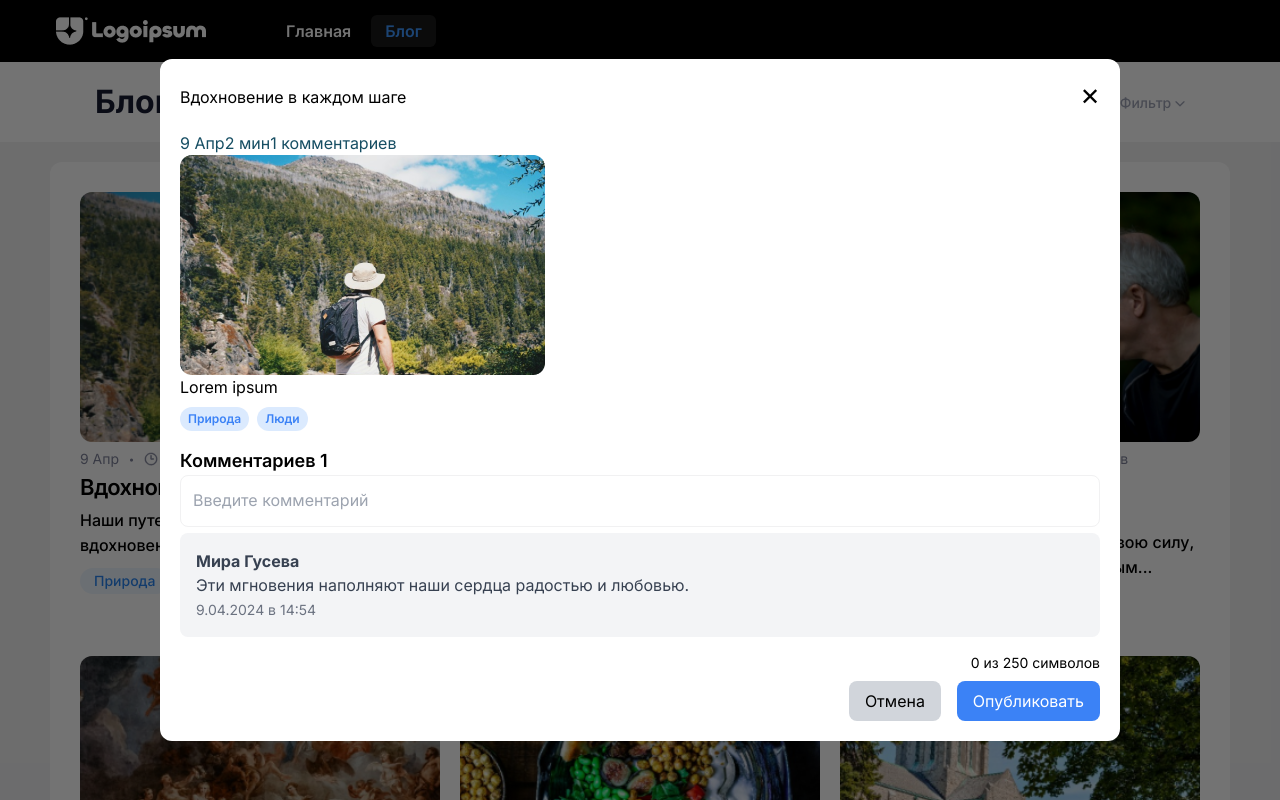
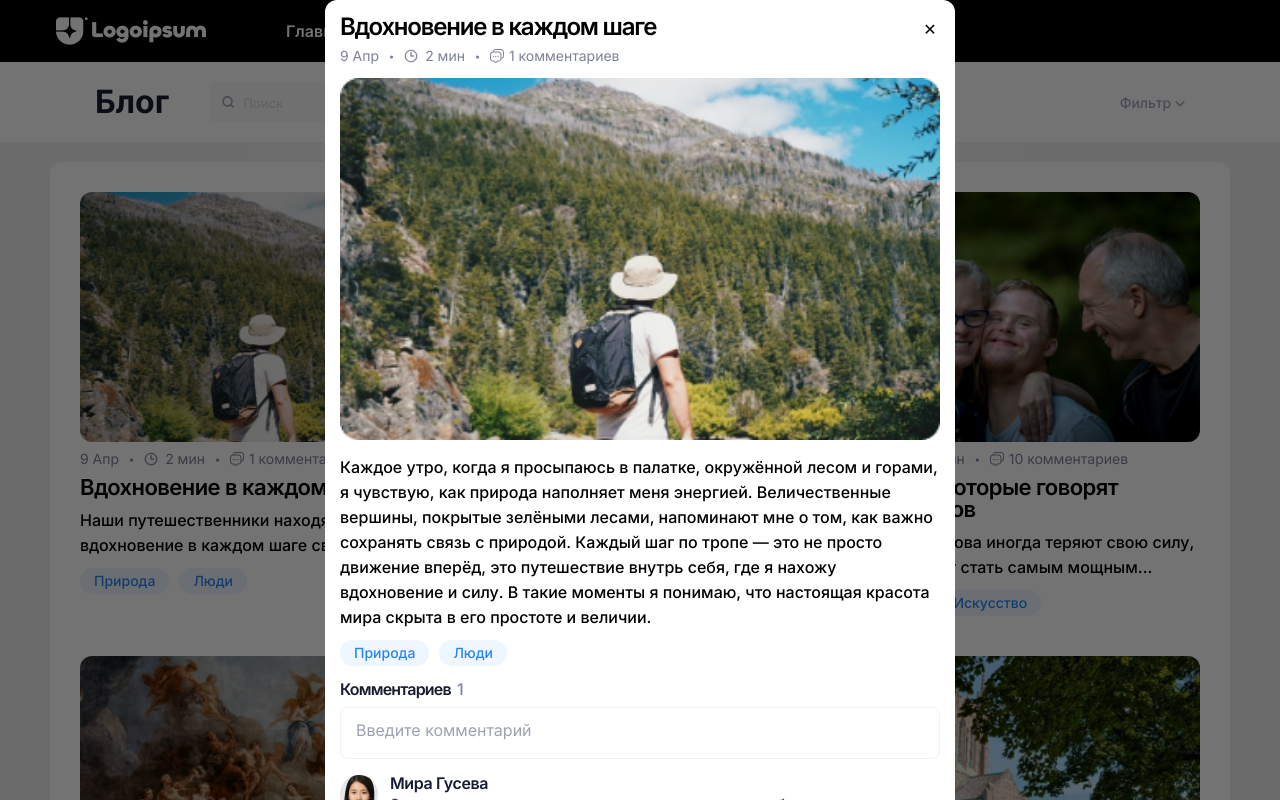
Before and after one commit to nickshamrock/blog-spa-vue, a Vue app: page / in a window 1280 px wide. Both pictures are taken after a click on the element 260 px from the left and 404 px from the top of the page. Shown: the top 800 px of the page. Built offline with nearby package versions, Linux system fonts and the light colour scheme.

Commit message:
finished ModalWindow.vue

```diff
--- a/src/components/AppFilter.vue
+++ b/src/components/AppFilter.vue
@@ -98,13 +98,14 @@ const resetAllIcons = (): void => {
 
 const inputField = ref<HTMLInputElement | null>(null)
 
+//Функция добавления рамки на поле input при наведении
 const addOutline = () => {
   if (inputField.value) {
     inputField.value.style.border = '1px solid #3E97FF'
   }
 }
 
-// Функция для удаления рамки
+// Функция для удаления рамки на поле input
 const removeOutline = () => {
   if (inputField.value) {
     inputField.value.style.border = 'none'
--- a/src/components/ModalWindow.vue
+++ b/src/components/ModalWindow.vue
@@ -28,7 +28,6 @@ const addedComments = ref([
 const maxCommentLength = 250
 
 const addComment = () => {
-  if (commentText.value.length > maxCommentLength) return // Не добавлять комментарий, если превышен лимит
   const date = new Date()
   const formattedDate = `${date.toLocaleDateString()} в ${date.toLocaleTimeString().slice(0, 5)}`
   addedComments.value.push({
@@ -37,22 +36,27 @@ const addComment = () => {
     date: formattedDate
   })
   commentText.value = ''
+  showCommentCounter.value = false
 }
 
 // Функция для очистки комментария
-const clearComment = () => {
+const clearComment = (event: Event) => {
   commentText.value = ''
+  showCommentCounter.value = false
+
+  const textarea = event.target as HTMLTextAreaElement
+  textarea.classList.remove('textarea-normal')
+  textarea.classList.remove('textarea-focus')
+  textarea.classList.remove('textarea-error')
 }
-
-// Состояние фокуса textarea
 
 // Расширяем и добавляем стили textarea при клике
 const onTextareaFocus = (event: Event) => {
+  showCommentCounter.value = true
+
   const textarea = event.target as HTMLTextAreaElement
-
   // Всегда добавляем класс фокуса
   textarea.classList.add('textarea-focus')
-
   // Убираем класс ошибки, если длина комментария меньше 250
   if (commentText.value.length <= maxCommentLength) {
     textarea.classList.remove('textarea-error')
@@ -65,10 +69,8 @@ const onTextareaFocus = (event: Event) => {
 
 const onTextareaBlur = (event: Event) => {
   const textarea = event.target as HTMLTextAreaElement
-
   // Убираем класс фокуса
   textarea.classList.remove('textarea-focus')
-
   // Убираем класс ошибки и нормальный класс
   textarea.classList.remove('textarea-error', 'textarea-normal')
 }
@@ -101,101 +103,157 @@ const sortedComments = computed(() => {
     return parseDate(b.date).getTime() - parseDate(a.date).getTime() // Отсортировать в порядке убывания
   })
 })
+
+//Условие показа для счетчика символов
+const showCommentCounter = ref<boolean>(false)
 </script>
 
 <template>
   <Transition name="modal">
     <div
       v-show="show"
-      class="fixed left-0 top-0 z-50 flex h-full w-full overflow-y-auto bg-black/55 transition-opacity duration-500 ease-out"
+      class="fixed left-0 top-0 z-50 flex h-full w-full overflow-hidden overflow-y-auto bg-black/55 transition-opacity duration-500 ease-out"
     >
       <div
-        class="modal-container m-auto w-3/4 rounded-xl bg-white p-5 transition-all duration-500 ease-in"
+        class="modal-container m-auto h-auto w-[630px] rounded-xl bg-white p-[15px] transition-all duration-500 ease-in max-[800px]:w-2/3 max-[430px]:w-[350px]"
       >
-        <div class="mb-4 flex items-center justify-between">
-          <h3 class="text-black">{{ title }}</h3>
-          <button @click="$emit('close')" class="close-button">
-            &#10005;
-            <!-- Крестик для закрытия -->
-          </button>
+        <div class="mb-[10px] flex items-center justify-between">
+          <h3
+            class="text-2xl font-semibold leading-6 tracking-tighter text-black max-[430px]:text-xl"
+          >
+            {{ title }}
+          </h3>
+          <button @click="$emit('close')" class="h-[20px] w-[20px]">&#10005;</button>
         </div>
 
-        <div class="flex text-cyan-900">
+        <div
+          class="mb-[15px] flex flex-wrap items-center text-sm leading-[14px] text-[#7E8299] max-[430px]:text-xs"
+        >
           <span>{{ date }}</span>
+          <span class="mx-[10px] block text-[10px] font-semibold leading-[10px]">•</span>
+          <div class="flex items-center">
+            <img src="/svg/time.svg" class="mr-[7px] block" height="14px" width="14px" />
             <span>{{ readTime }}</span>
+          </div>
+          <span class="mx-[10px] block text-[10px] font-semibold leading-[10px]">•</span>
+          <div class="flex items-center">
+            <img src="/svg/messages.svg" class="mr-[5px] block" height="14px" width="14px" />
             <span>{{ addedComments.length }} комментариев</span>
           </div>
-        <img :src="imageSrc" :alt="title" />
-        <p class="text-black">{{ text }}</p>
-        <div class="flex space-x-2 pt-2">
+        </div>
+
+        <img
+          :src="imageSrc"
+          width="600"
+          height="373"
+          class="mb-[15px] block rounded-xl object-cover max-[430px]:h-[200px] max-[430px]:w-[320px]"
+          :alt="title"
+        />
+        <p
+          class="mb-[10px] text-base font-medium leading-[25px] text-black max-[430px]:text-sm max-[430px]:leading-5"
+        >
+          {{ text }}
+        </p>
+
+        <div class="mb-[15px] flex flex-wrap gap-[10px]">
           <span
             v-for="tag in tags"
             :key="tag"
-            class="rounded-full bg-blue-100 px-2 py-1 text-xs font-semibold text-blue-500"
+            class="rounded-full bg-[#EEF6FF] px-[14px] py-[6px] text-sm font-medium leading-[14px] text-[#2884EF]"
           >
             {{ tag }}
           </span>
         </div>
-
         <!-- Секция комментариев -->
-        <div class="comments-section mt-4">
-          <h4 class="text-lg font-semibold text-black">Комментариев {{ addedComments.length }}</h4>
-
+        <div class="flex flex-col gap-[10px]">
+          <div class="flex items-center gap-[6px] text-base leading-4">
+            <h4 class="font-semibold tracking-tighter text-[#181C32]">Комментариев</h4>
+            <span class="font-medium tracking-tighter text-[#7E8299]">{{
+              addedComments.length
+            }}</span>
+          </div>
           <!-- Поле для ввода нового комментария -->
           <div class="relative">
             <textarea
               v-model="commentText"
-              class="h-[52px] w-full resize-none rounded-lg border-[1px] border-solid border-[rgba(241,241,242,1)] p-3"
+              class="relative h-[52px] w-full resize-none rounded-lg border-[1px] border-solid border-[rgba(241,241,242,1)] py-[10px] pl-[15px] pr-[30px]"
               placeholder="Введите комментарий"
               maxlength="550"
               @focus="onTextareaFocus"
+              @input="onTextareaInput"
               @blur="onTextareaBlur"
-              @input="onTextareaInput"
               name="comment-textarea"
             ></textarea>
-            <button v-if="commentText.length > 0" @click="clearComment" class="clear-button">
+            <button
+              v-if="commentText.length > 0"
+              @click="clearComment"
+              class="absolute right-[20px] top-[10px]"
+            >
               &#10005;
             </button>
-            <!-- скорректировать позиционирование кнопке -->
+            <!-- Счетчик количества символов -->
+            <div
+              v-show="showCommentCounter"
+              class="flex text-left text-xs font-medium leading-3 text-[#7E8299]"
+            >
+              <p>
+                <span
+                  class="mr-auto"
+                  :class="{ 'text-[#f1416c]': commentText.length > maxCommentLength }"
+                  >{{ commentText.length }}
+                </span>
+                из 250 символов
+              </p>
             </div>
-
-          <!-- Список комментариев -->
-          <div
-            v-for="(addedComment, index) in sortedComments"
-            :key="index"
-            class="comment mb-4 rounded-lg bg-gray-100 p-4"
+            <!-- Кнопки управления -->
+            <div class="flex justify-end gap-[10px]" v-show="showCommentCounter">
+              <button
+                @click="clearComment"
+                class="rounded-md bg-[#EEF6FF] px-[34px] py-3 text-[13px] font-bold leading-[14px] text-[#3E97FF]"
               >
-            <p class="font-bold text-gray-700">{{ addedComment.author }}</p>
-            <p class="text-gray-700">{{ addedComment.text }}</p>
-            <span class="text-sm text-gray-500">{{ addedComment.date }}</span>
-          </div>
-
-          <!-- Счётчик количества символов -->
-          <div
-            :class="[
-              'mt-2 text-right text-sm',
-              { 'text-red-500': commentText.length > maxCommentLength }
-            ]"
-          >
-            {{ commentText.length }} из 250 символов
-          </div>
-
-          <!-- Кнопки управления -->
-          <div class="mt-2 flex justify-end space-x-4">
-            <button @click="clearComment" class="rounded-lg bg-gray-300 px-4 py-2">Отмена</button>
+                Отмена
+              </button>
               <button
                 @click="addComment"
-              :disabled="commentText.length > maxCommentLength"
+                :disabled="commentText.length > maxCommentLength || commentText.length === 0"
                 :class="[
-                'rounded-lg px-4 py-2 text-white',
+                  'rounded-md px-[13px] py-3 text-[13px] font-semibold leading-[14px] text-white',
                   {
-                  'bg-gray-300': commentText.length > maxCommentLength,
-                  'bg-blue-500': commentText.length <= maxCommentLength
+                    'bg-gray-300':
+                      commentText.length > maxCommentLength || commentText.length === 0,
+                    'bg-[#3E97FF]':
+                      commentText.length <= maxCommentLength && commentText.length >= 1
                   }
                 ]"
               >
                 Опубликовать
               </button>
+            </div>
+          </div>
+          <!-- Список опубликованных комментариев -->
+          <div
+            v-for="(addedComment, index) in sortedComments"
+            :key="index"
+            class="mb-[1px] flex items-start justify-start"
+          >
+            <img
+              src="/test/test-comment-author.png"
+              class="mr-3 block"
+              width="38"
+              height="38"
+              alt="comment-author"
+            />
+            <div class="flex flex-col gap-[6px]">
+              <p class="text-base font-semibold leading-4 tracking-tight text-[#181C32]">
+                {{ addedComment.author }}
+              </p>
+              <p class="text-sm font-medium leading-[14px] text-[#3F4254] max-[430px]:leading-5">
+                {{ addedComment.text }}
+              </p>
+              <span class="text-xs font-medium leading-3 text-[#A1A5B7]">{{
+                addedComment.date
+              }}</span>
+            </div>
           </div>
         </div>
       </div>
@@ -216,33 +274,16 @@ const sortedComments = computed(() => {
 .modal-leave-to .modal-container
   transform: scale(1.1)
 
-.close-button
-  background: none
-  border: none
-  font-size: 1.5rem
-  cursor: pointer
-  color: #000
-
-.clear-button
-  position: absolute
-  top: 50%
-  right: 10px
-  transform: translateY(-50%)
-  background: none
-  border: none
-  font-size: 1.2rem
-  cursor: pointer
-  color: #000
-
+  //Стили для рамки textarea, которые используются в функциях onTextarea*
 .textarea-normal
   border: 1px solid rgba(62, 151, 255, 1) // Синяя рамка
   outline: 2px solid rgba(62, 151, 255, 0.32) // Синяя обводка
-  height: 113px
+  height: auto
 
 .textarea-error
   border: 1px solid rgba(241, 65, 108, 1) // Красная рамка
-  outline: 2px solid rgba(241, 65, 108, 0.32)
-  height: 113px // Красная обводка
+  outline: 2px solid rgba(241, 65, 108, 0.32) // Красная обводка
+  height: 113px
 
 .textarea-focus
   height: 113px
@@ -250,5 +291,5 @@ const sortedComments = computed(() => {
   outline: 2px solid rgba(62, 151, 255, 0.32) // Синяя обводка
 
 .textarea-blur
-  height: 52px
+  height: auto
 </style>
--- a/src/store.ts
+++ b/src/store.ts
@@ -21,7 +21,7 @@ const store = reactive({
       title: 'Вдохновение в каждом шаге',
       description: 'Наши путешественники находят вдохновение в каждом шаге своего пути.',
       tags: ['Природа', 'Люди'],
-      text: 'Lorem ipsum'
+      text: 'Каждое утро, когда я просыпаюсь в палатке, окружённой лесом и горами, я чувствую, как природа наполняет меня энергией. Величественные вершины, покрытые зелёными лесами, напоминают мне о том, как важно сохранять связь с природой. Каждый шаг по тропе — это не просто движение вперёд, это путешествие внутрь себя, где я нахожу вдохновение и силу. В такие моменты я понимаю, что настоящая красота мира скрыта в его простоте и величии.'
     },
 
     {
@@ -32,7 +32,7 @@ const store = reactive({
       title: 'Моменты тишины и покоя',
       description: 'В такие моменты наши фотографы ощущают гармонию и умиротворение.',
       tags: ['Природа', 'Животные'],
-      text: 'Lorem Ipsum Test Text'
+      text: 'Lorem ipsum dolor sit amet, consectetur adipiscing elit, sed do eiusmod tempor incididunt ut labore et dolore magna aliqua. Ut enim ad minim veniam, quis nostrud exercitation ullamco laboris nisi ut aliquip ex ea commodo consequat. Duis aute irure dolor in reprehenderit in voluptate velit esse cillum dolore eu fugiat nulla pariatur. Excepteur sint occaecat cupidatat non proident, sunt in culpa qui officia deserunt mollit anim id est laborum.'
     },
 
     {
@@ -43,7 +43,7 @@ const store = reactive({
       title: 'Объятия, которые говорят больше слов',
       description: 'В мире, где слова иногда теряют свою силу, объятия могут стать самым мощным...',
       tags: ['Природа', 'Искусство'],
-      text: 'Lorem Ipsum Test Text'
+      text: 'Lorem ipsum dolor sit amet, consectetur adipiscing elit, sed do eiusmod tempor incididunt ut labore et dolore magna aliqua. Ut enim ad minim veniam, quis nostrud exercitation ullamco laboris nisi ut aliquip ex ea commodo consequat. Duis aute irure dolor in reprehenderit in voluptate velit esse cillum dolore eu fugiat nulla pariatur. Excepteur sint occaecat cupidatat non proident, sunt in culpa qui officia deserunt mollit anim id est laborum.'
     },
 
     {
@@ -55,7 +55,7 @@ const store = reactive({
       description:
         'Фреска с божествами, словно окно в иной мир, где царит вечная гармония и покой.',
       tags: ['Природа', 'Животные'],
-      text: 'Lorem Ipsum Test Text'
+      text: 'Lorem ipsum dolor sit amet, consectetur adipiscing elit, sed do eiusmod tempor incididunt ut labore et dolore magna aliqua. Ut enim ad minim veniam, quis nostrud exercitation ullamco laboris nisi ut aliquip ex ea commodo consequat. Duis aute irure dolor in reprehenderit in voluptate velit esse cillum dolore eu fugiat nulla pariatur. Excepteur sint occaecat cupidatat non proident, sunt in culpa qui officia deserunt mollit anim id est laborum.'
     },
 
     {
@@ -66,7 +66,7 @@ const store = reactive({
       title: 'Вкус лета',
       description: 'Напоминание о том, что простые удовольствия могут приносить огромное счастье.',
       tags: ['Природа', 'Искусство'],
-      text: 'Lorem Ipsum Test Text'
+      text: 'Lorem ipsum dolor sit amet, consectetur adipiscing elit, sed do eiusmod tempor incididunt ut labore et dolore magna aliqua. Ut enim ad minim veniam, quis nostrud exercitation ullamco laboris nisi ut aliquip ex ea commodo consequat. Duis aute irure dolor in reprehenderit in voluptate velit esse cillum dolore eu fugiat nulla pariatur. Excepteur sint occaecat cupidatat non proident, sunt in culpa qui officia deserunt mollit anim id est laborum.'
     },
 
     {
@@ -78,7 +78,7 @@ const store = reactive({
       description:
         'Старинное здание, укрытое под кронами деревьев, словно хранит в себе эхо прошлого.',
       tags: ['Природа', 'Люди', 'Животные'],
-      text: 'Lorem Ipsum Test Text'
+      text: 'Lorem ipsum dolor sit amet, consectetur adipiscing elit, sed do eiusmod tempor incididunt ut labore et dolore magna aliqua. Ut enim ad minim veniam, quis nostrud exercitation ullamco laboris nisi ut aliquip ex ea commodo consequat. Duis aute irure dolor in reprehenderit in voluptate velit esse cillum dolore eu fugiat nulla pariatur. Excepteur sint occaecat cupidatat non proident, sunt in culpa qui officia deserunt mollit anim id est laborum.'
     },
 
     {
@@ -89,7 +89,7 @@ const store = reactive({
       title: 'Цвета природы в наших руках',
       description: 'Наши художники выражают всю красоту окружающего мира через творчество.',
       tags: ['Природа', 'Искусство'],
-      text: 'Lorem Ipsum Test Text'
+      text: 'Lorem ipsum dolor sit amet, consectetur adipiscing elit, sed do eiusmod tempor incididunt ut labore et dolore magna aliqua. Ut enim ad minim veniam, quis nostrud exercitation ullamco laboris nisi ut aliquip ex ea commodo consequat. Duis aute irure dolor in reprehenderit in voluptate velit esse cillum dolore eu fugiat nulla pariatur. Excepteur sint occaecat cupidatat non proident, sunt in culpa qui officia deserunt mollit anim id est laborum.'
     },
 
     {
@@ -100,7 +100,7 @@ const store = reactive({
       title: 'Семейные узы в дикой природе',
       description: 'Наблюдая за этими сценами, наши фотографы чувствуют тепло и единство..',
       tags: ['Природа', 'Животные'],
-      text: 'Lorem Ipsum Test Text'
+      text: 'Lorem ipsum dolor sit amet, consectetur adipiscing elit, sed do eiusmod tempor incididunt ut labore et dolore magna aliqua. Ut enim ad minim veniam, quis nostrud exercitation ullamco laboris nisi ut aliquip ex ea commodo consequat. Duis aute irure dolor in reprehenderit in voluptate velit esse cillum dolore eu fugiat nulla pariatur. Excepteur sint occaecat cupidatat non proident, sunt in culpa qui officia deserunt mollit anim id est laborum.'
     },
 
     {
@@ -112,7 +112,7 @@ const store = reactive({
       description:
         'Этот вид напоминает нам о том, как природа и город могут сосуществовать в гармонии.',
       tags: ['Природа', 'Искусство'],
-      text: 'Lorem Ipsum Test Text'
+      text: 'Lorem ipsum dolor sit amet, consectetur adipiscing elit, sed do eiusmod tempor incididunt ut labore et dolore magna aliqua. Ut enim ad minim veniam, quis nostrud exercitation ullamco laboris nisi ut aliquip ex ea commodo consequat. Duis aute irure dolor in reprehenderit in voluptate velit esse cillum dolore eu fugiat nulla pariatur. Excepteur sint occaecat cupidatat non proident, sunt in culpa qui officia deserunt mollit anim id est laborum.'
     },
 
     {
@@ -123,7 +123,7 @@ const store = reactive({
       title: 'Моменты, которые остаются в сердце',
       description: 'Эти мгновения наполняют наши сердца радостью и любовью.',
       tags: ['Природа', 'Люди', 'Животные'],
-      text: 'Lorem Ipsum Test Text'
+      text: 'Lorem ipsum dolor sit amet, consectetur adipiscing elit, sed do eiusmod tempor incididunt ut labore et dolore magna aliqua. Ut enim ad minim veniam, quis nostrud exercitation ullamco laboris nisi ut aliquip ex ea commodo consequat. Duis aute irure dolor in reprehenderit in voluptate velit esse cillum dolore eu fugiat nulla pariatur. Excepteur sint occaecat cupidatat non proident, sunt in culpa qui officia deserunt mollit anim id est laborum.'
     }
 
     // добавьте остальные посты здесь
```
Also changed, not shown: src/components/blog-content/GalleryBlog.vue (+4 -3 lines), src/components/blog-content/SearchFail.vue (+15 -1 lines), public/svg/search-list.svg (added), public/test/test-comment-author.png (added). Lines whose indentation alone changed are shown as unchanged.
